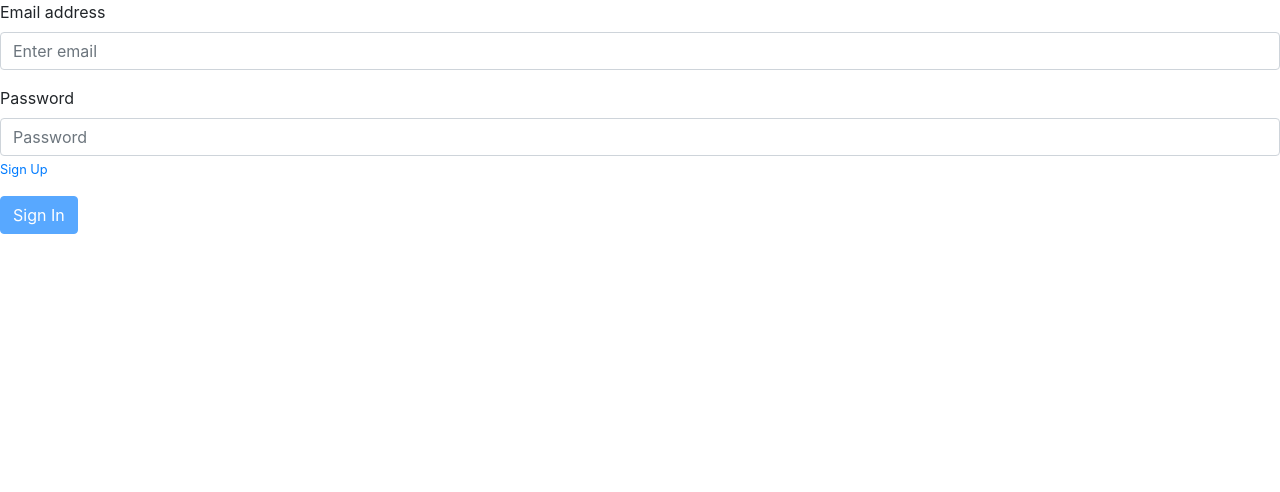
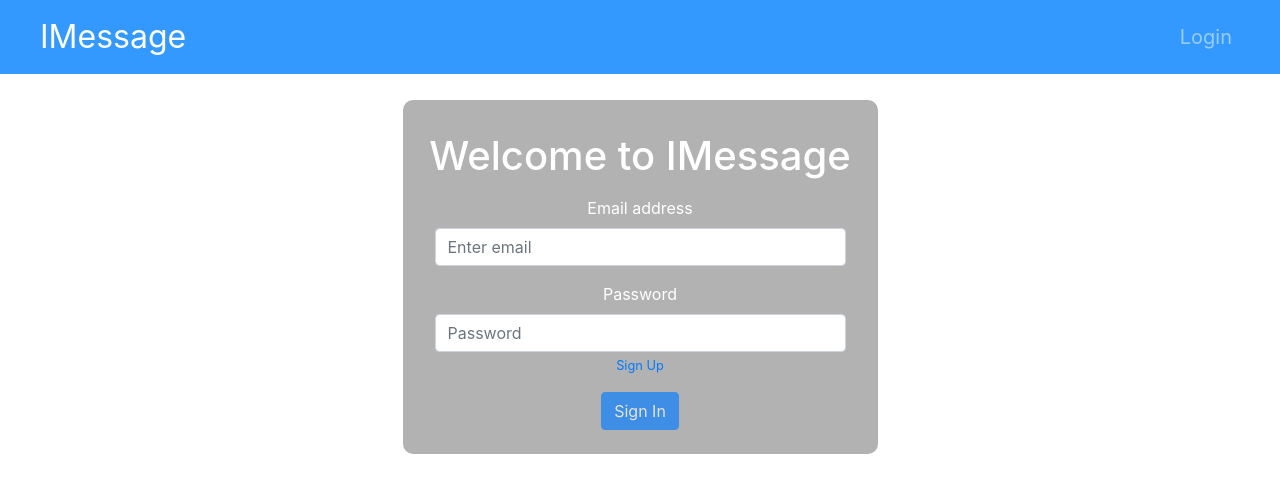
Before and after one commit to DrBaxR/Messenger-Client-Web, an Angular app: page /signin in a window 1280 px wide. Shown: the top 492 px of the page. Built offline with nearby package versions, Linux system fonts and the light colour scheme.

Commit message:
Added navbar and styled login page

```diff
--- a/src/app/app.component.html
+++ b/src/app/app.component.html
@@ -1 +1,2 @@
+<app-navbar></app-navbar>
 <router-outlet></router-outlet>
--- a/src/app/app.module.ts
+++ b/src/app/app.module.ts
@@ -12,13 +12,15 @@ import { NgbPaginationModule, NgbAlertModule } from '@ng-bootstrap/ng-bootstrap'
 import { SignupComponent } from './components/signup/signup.component';
 import { RouterModule } from '@angular/router';
 import { ProfileComponent } from './components/profile/profile.component';
+import { NavbarComponent } from './components/navbar/navbar.component';
 
 @NgModule({
   declarations: [
     AppComponent,
     SigninComponent,
     SignupComponent,
-    ProfileComponent
+    ProfileComponent,
+    NavbarComponent
   ],
   imports: [
     BrowserModule,
--- /dev/null
+++ b/src/app/components/navbar/navbar.component.html
@@ -0,0 +1,26 @@
+<nav class="navbar navbar-expand-md navbar-dark navbar-custom fixed-top">
+    <a class="navbar-brand" [routerLink]="['/']">IMessage</a>
+
+      <button class="navbar-toggler" type="button" aria-controls="navbarContent" [attr.aria-expanded]="!collapsed" aria-label="Toggle navigation" (click)="collapsed = !collapsed">
+        <span class="navbar-toggler-icon"></span>
+      </button>
+
+    <div class="collapse navbar-collapse" [class.collapse]="collapsed" id="navbarContent">
+        <ul class="navbar-nav ml-auto">
+            <li *ngIf="!user" class="nav-item">
+                <a class="nav-link" [routerLink]="'/login'">
+                    Login
+                </a>
+            </li>
+            <li ngbDropdown *ngIf="user" class="nav-item dropdown">
+                <a ngbDropdownToggle class="nav-link dropdown-toggle" id="dropdown01" data-toggle="dropdown01">
+                    {{ user.username }}
+                </a>
+                <div ngbDropdownMenu class="dropdown-menu" aria-labelledby="dropdown01">
+                    <a class="dropdown-item" [routerLink]="['/profile']">Profile</a>
+                    <a class="dropdown-item" [routerLink]="['/']" (click)="logout()">Log Out</a>
+                </div>
+            </li>
+        </ul>
+    </div>
+  </nav>
--- /dev/null
+++ b/src/app/components/navbar/navbar.component.scss
@@ -0,0 +1,18 @@
+.navbar-brand{
+    font-size: 32px;
+
+}
+.dropdown-toggle{
+    cursor: pointer;
+}
+.vl {
+    border-left: 8px solid white;
+    padding-right: 20px;
+    height: 60px;
+  }
+.navbar-custom{
+    background-color: #3399FF;
+    font-size: 20px;
+    padding-right: 40px;
+    padding-left: 40px;
+}
--- /dev/null
+++ b/src/app/components/navbar/navbar.component.ts
@@ -0,0 +1,21 @@
+import { Component, OnInit } from '@angular/core';
+import { User } from 'src/app/data-models/user';
+
+@Component({
+  selector: 'app-navbar',
+  templateUrl: './navbar.component.html',
+  styleUrls: ['./navbar.component.scss']
+})
+export class NavbarComponent implements OnInit {
+
+  collapsed=true;
+  user: User;
+  constructor() { }
+
+  ngOnInit(): void {
+  }
+  logout(){
+
+  }
+
+}
--- a/src/app/components/signin/signin.component.html
+++ b/src/app/components/signin/signin.component.html
@@ -1,3 +1,10 @@
+
+<div id="cover-caption">
+    <div class="container">
+        <div class="row text-white">
+            <div class="col-xl-5 col-lg-6 col-md-8 col-sm-10 mx-auto text-center form p-4">
+                <h1 class="display-5 py-2 text-truncate">Welcome to IMessage</h1>
+                <div class="px-2">
                     <form [formGroup]="signinForm">
                         <div class="form-group">
                             <label for="emailInput">Email address</label>
@@ -12,3 +19,8 @@
                         <button type="submit" class="btn btn-primary" (click)="validateForm()"
                             [disabled]="signinForm.invalid">Sign In</button>
                     </form>
+                </div>
+            </div>
+        </div>
+    </div>
+</div>
--- a/src/app/components/signin/signin.component.scss
+++ b/src/app/components/signin/signin.component.scss
@@ -0,0 +1,29 @@
+#cover {
+    background: #222 center center no-repeat;
+    background-size: cover;
+    height: 100%;
+    text-align: center;
+    display: flex;
+    align-items: center;
+    position: relative;
+}
+
+#cover-caption {
+    width: 100%;
+    position: relative;
+    z-index: 1;
+    padding-top: 100px;
+}
+
+/* only used for background overlay not needed for centering */
+form:before {
+    content: '';
+    height: 100%;
+    left: 0;
+    position: absolute;
+    top: 0;
+    width: 100%;
+    background-color: rgba(0,0,0,0.3);
+    z-index: -1;
+    border-radius: 10px;
+}
--- a/src/app/components/signup/signup.component.html
+++ b/src/app/components/signup/signup.component.html
@@ -1,3 +1,4 @@
+<div class="container">
 <form [formGroup]="signupForm">
     <div class="form-group">
         <label for="usernameImput">Username</label>
@@ -16,3 +17,4 @@
     <button type="submit" class="btn btn-primary" (click)="validateForm()" [routerLink]="['/signin']"
         [disabled]="signupForm.invalid">Sign Up</button>
 </form>
+</div>
--- a/src/app/components/signup/signup.component.scss
+++ b/src/app/components/signup/signup.component.scss
@@ -0,0 +1,3 @@
+.container{
+    padding-top: 100px;
+}
```
Also changed, not shown: 2 other files (tests, documents, lock files or other folders). Lines whose indentation alone changed are shown as unchanged.
